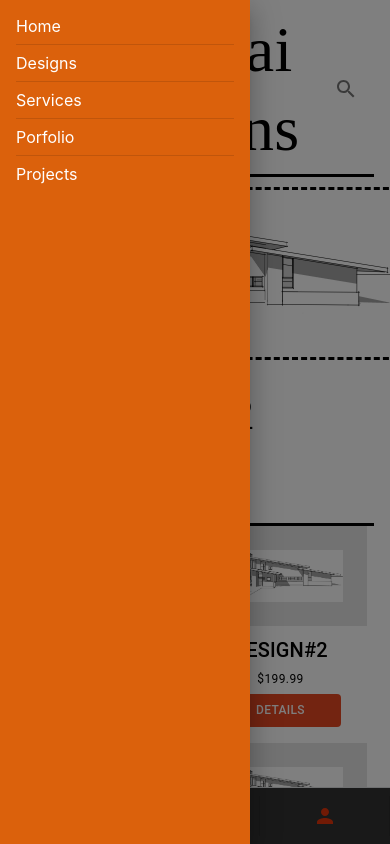
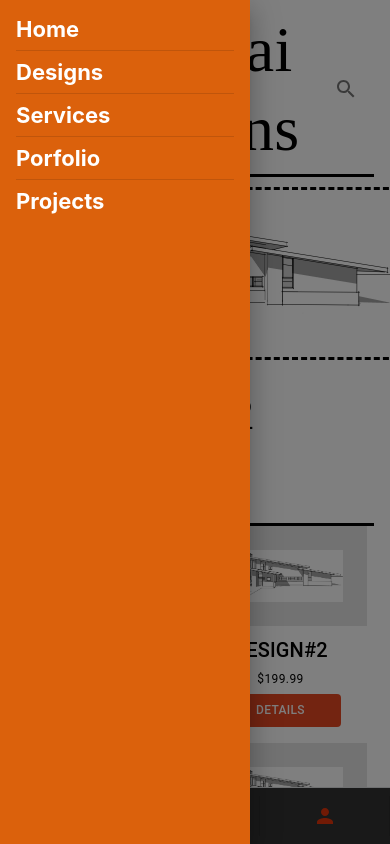
Before and after one commit to M-Wajid/business-management-app, a React (Create React App) app: page / in a window 390 px wide. Both pictures are taken after a click on the button 44 px from the left and 89 px from the top of the page. Shown: the top 844 px of the page. Built offline with nearby package versions, Linux system fonts and the light colour scheme; a web font is replaced by a local one.

Commit message:
routes added in mobile view

```diff
--- a/src/components/drawer/index.js
+++ b/src/components/drawer/index.js
@@ -2,7 +2,7 @@ import { IconButton } from "@mui/material";
 import { Divider, Drawer, List, ListItemButton } from "@mui/material";
 import { useState } from "react";
 import MenuIcon from "@mui/icons-material/Menu";
-import { Colors } from "../../styles/theme";
+import { Link } from "react-router-dom";
 
 export default function Appdrawer() {
   const [isDrawerOpen, setIsDrawerOpen] = useState(false);
@@ -14,15 +14,67 @@ export default function Appdrawer() {
 
       <Drawer open={isDrawerOpen} onClose={() => setIsDrawerOpen(false)}>
         <List>
-          <ListItemButton sx={{ color: Colors.white }}>Home</ListItemButton>
+          <Link
+            style={{
+              textDecoration: "none",
+              color: "White",
+              fontSize: "22px",
+              fontWeight: "bold",
+            }}
+            to="/"
+          >
+            <ListItemButton>Home</ListItemButton>
+          </Link>
           <Divider variant="middle" />
-          <ListItemButton sx={{ color: Colors.white }}>Designs</ListItemButton>
+
+          <Link
+            style={{
+              textDecoration: "none",
+              color: "White",
+              fontSize: "22px",
+              fontWeight: "bold",
+            }}
+            to="/designs"
+          >
+            <ListItemButton>Designs</ListItemButton>
+          </Link>
           <Divider variant="middle" />
-          <ListItemButton sx={{ color: Colors.white }}>Services</ListItemButton>
+
+          <Link
+            style={{
+              textDecoration: "none",
+              color: "White",
+              fontSize: "22px",
+              fontWeight: "bold",
+            }}
+            to="/services"
+          >
+            <ListItemButton>Services</ListItemButton>
+          </Link>
           <Divider variant="middle" />
-          <ListItemButton sx={{ color: Colors.white }}>Porfolio</ListItemButton>
+          <Link
+            style={{
+              textDecoration: "none",
+              color: "White",
+              fontSize: "22px",
+              fontWeight: "bold",
+            }}
+            to="/portfolio"
+          >
+            <ListItemButton>Porfolio</ListItemButton>
+          </Link>
           <Divider variant="middle" />
-          <ListItemButton sx={{ color: Colors.white }}>Projects</ListItemButton>
+          <Link
+            style={{
+              textDecoration: "none",
+              color: "White",
+              fontSize: "22px",
+              fontWeight: "bold",
+            }}
+            to="/projects"
+          >
+            <ListItemButton>Projects</ListItemButton>
+          </Link>
         </List>
       </Drawer>
     </>
```
